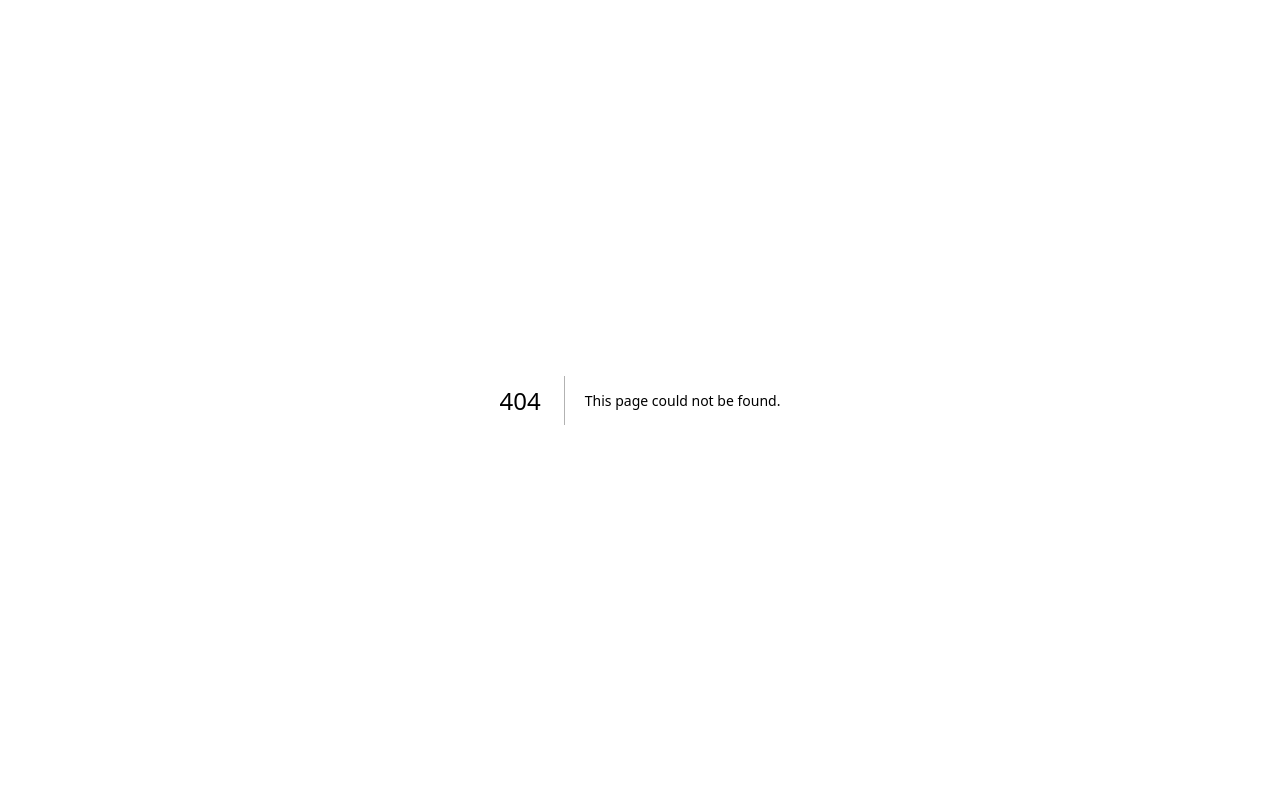
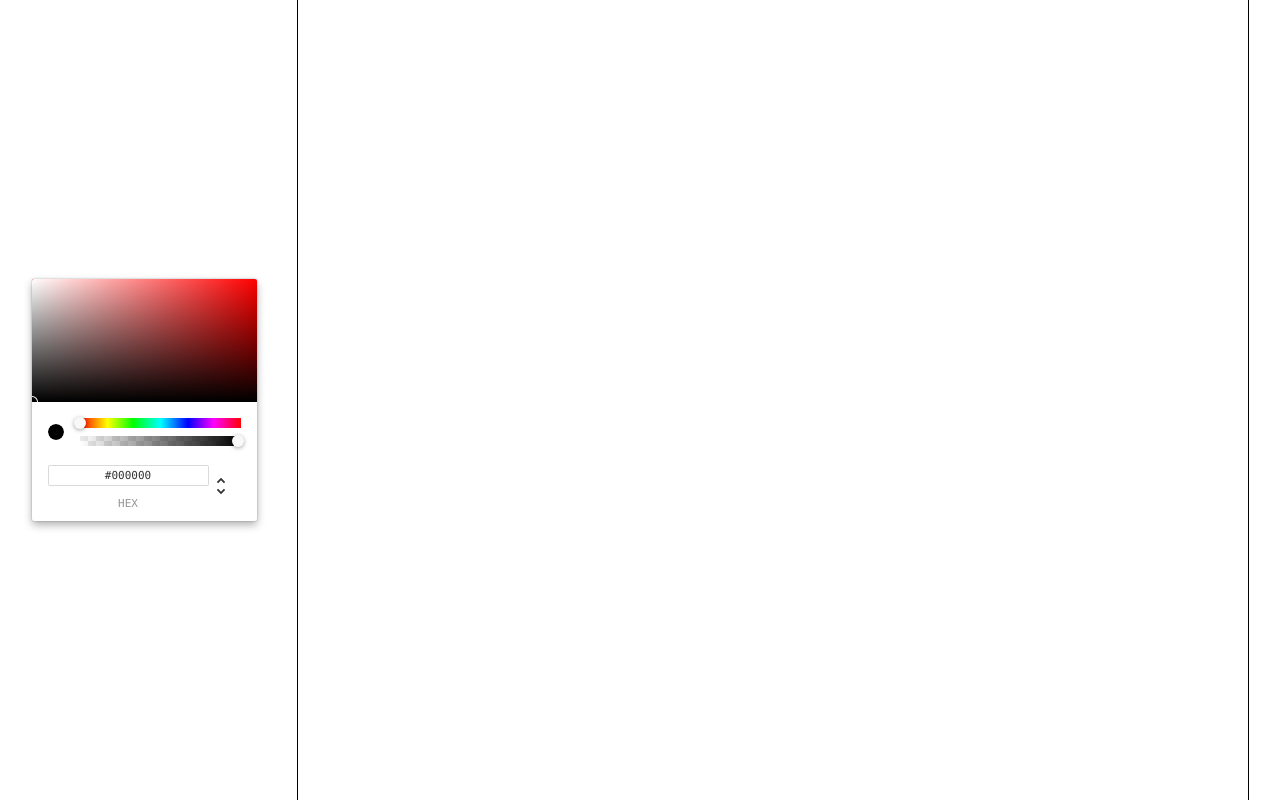
Before and after one commit to DeyaaSeera/real-time-intro, a Next.js app: page /draw in a window 1280 px wide. Before the commit this address had no page. Built offline with nearby package versions, Linux system fonts and the light colour scheme.

Commit message:
feat: socket

```diff
--- a/package.json
+++ b/package.json
@@ -12,15 +12,20 @@
     "@prisma/client": "^5.16.2",
     "next": "14.2.5",
     "react": "^18",
+    "react-canvas-paint": "^1.0.1",
+    "react-color": "^2.19.3",
     "react-dom": "^18"
   },
   "devDependencies": {
     "@types/node": "^20",
     "@types/react": "^18",
     "@types/react-dom": "^18",
+    "autoprefixer": "^10.4.19",
     "eslint": "^8",
     "eslint-config-next": "14.2.5",
+    "postcss": "^8.4.39",
     "prisma": "^5.16.2",
+    "tailwindcss": "^3.4.6",
     "typescript": "^5"
   }
 }
--- /dev/null
+++ b/postcss.config.js
@@ -0,0 +1,6 @@
+module.exports = {
+  plugins: {
+    tailwindcss: {},
+    autoprefixer: {},
+  },
+}
--- /dev/null
+++ b/src/app/draw/page.tsx
@@ -0,0 +1,42 @@
+'use client'
+
+import { SetStateAction, useEffect, useState } from 'react'
+import { useDraw } from '@/app/hooks/useDraw'
+import { ChromePicker } from 'react-color'
+
+import { drawLine } from '@/app/utils/drawLine'
+
+export default function Draw() {
+  const [color, setColor] = useState<string>('#000')
+  const { canvasRef, onMouseDown, clear } = useDraw(createLine)
+
+  useEffect(() => {
+    const ctx = canvasRef.current?.getContext('2d')
+
+  }, [canvasRef])
+
+  function createLine({ prevPoint, currentPoint, ctx }: any) {
+    drawLine({ prevPoint, currentPoint, ctx, color })
+  }
+
+  return (
+    <div className='w-screen h-screen bg-white flex justify-center items-center'>
+      <div className='flex flex-col gap-10 pr-10'>
+        <ChromePicker color={color} onChange={(e: { hex: SetStateAction<string> }) => setColor(e.hex)} />
+        {/* <button
+          type='button'
+          className='p-2 rounded-md border border-black'
+          onClick={() => socket.emit('clear')}>
+          Clear canvas
+        </button> */}
+      </div>
+      <canvas
+        ref={canvasRef}
+        onMouseDown={onMouseDown}
+        width={950}
+        height={950}
+        className='border border-black rounded-md'
+      />
+    </div>
+  )
+}
--- a/src/app/globals.css
+++ b/src/app/globals.css
@@ -1,3 +1,6 @@
+@tailwind base;
+@tailwind components;
+@tailwind utilities;
 :root {
   --max-width: 1100px;
   --border-radius: 12px;
--- /dev/null
+++ b/src/app/hooks/useDraw.ts
@@ -0,0 +1,61 @@
+import { useEffect, useRef, useState } from 'react'
+
+export const useDraw = (onDraw: ({ ctx, currentPoint, prevPoint }: Draw) => void) => {
+    const [mouseDown, setMouseDown] = useState(false)
+
+    const canvasRef = useRef<HTMLCanvasElement>(null)
+    const prevPoint = useRef<null | Point>(null)
+
+    const onMouseDown = () => setMouseDown(true)
+
+    const clear = () => {
+        const canvas = canvasRef.current
+        if (!canvas) return
+
+        const ctx = canvas.getContext('2d')
+        if (!ctx) return
+
+        ctx.clearRect(0, 0, canvas.width, canvas.height)
+    }
+
+    useEffect(() => {
+        const handler = (e: MouseEvent) => {
+            if (!mouseDown) return
+            const currentPoint = computePointInCanvas(e)
+
+            const ctx = canvasRef.current?.getContext('2d')
+            if (!ctx || !currentPoint) return
+
+            onDraw({ ctx, currentPoint, prevPoint: prevPoint.current })
+            prevPoint.current = currentPoint
+        }
+
+        const computePointInCanvas = (e: MouseEvent) => {
+            const canvas = canvasRef.current
+            if (!canvas) return
+
+            const rect = canvas.getBoundingClientRect()
+            const x = e.clientX - rect.left
+            const y = e.clientY - rect.top
+
+            return { x, y }
+        }
+
+        const mouseUpHandler = () => {
+            setMouseDown(false)
+            prevPoint.current = null
+        }
+
+        // Add event listeners
+        canvasRef.current?.addEventListener('mousemove', handler)
+        window.addEventListener('mouseup', mouseUpHandler)
+
+        // Remove event listeners
+        return () => {
+            canvasRef.current?.removeEventListener('mousemove', handler)
+            window.removeEventListener('mouseup', mouseUpHandler)
+        }
+    }, [onDraw])
+
+    return { canvasRef, onMouseDown, clear }
+}
--- /dev/null
+++ b/src/app/utils/drawLine.ts
@@ -0,0 +1,22 @@
+type DrawLineProps = Draw & {
+    color: string
+}
+
+export const drawLine = ({ prevPoint, currentPoint, ctx, color }: DrawLineProps) => {
+    const { x: currX, y: currY } = currentPoint
+    const lineColor = color
+    const lineWidth = 5
+
+    let startPoint = prevPoint ?? currentPoint
+    ctx.beginPath()
+    ctx.lineWidth = lineWidth
+    ctx.strokeStyle = lineColor
+    ctx.moveTo(startPoint.x, startPoint.y)
+    ctx.lineTo(currX, currY)
+    ctx.stroke()
+
+    ctx.fillStyle = lineColor
+    ctx.beginPath()
+    ctx.arc(startPoint.x, startPoint.y, 2, 0, 2 * Math.PI)
+    ctx.fill()
+}
--- /dev/null
+++ b/tailwind.config.js
@@ -0,0 +1,15 @@
+/** @type {import('tailwindcss').Config} */
+module.exports = {
+  content: [
+    "./app/**/*.{js,ts,jsx,tsx,mdx}",
+    "./pages/**/*.{js,ts,jsx,tsx,mdx}",
+    "./components/**/*.{js,ts,jsx,tsx,mdx}",
+
+    // Or if using `src` directory:
+    "./src/**/*.{js,ts,jsx,tsx,mdx}",
+  ],
+  theme: {
+    extend: {},
+  },
+  plugins: [],
+}
```
Also changed, not shown: 1 other file (tests, documents, lock files or other folders).
